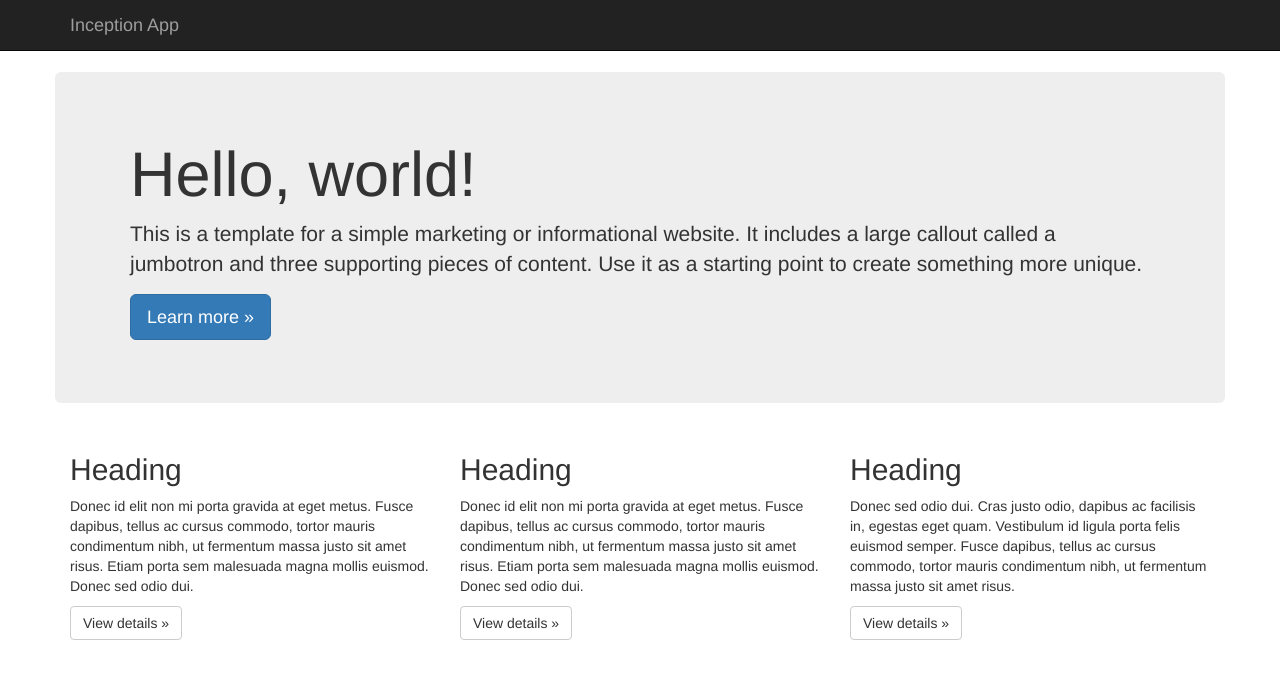
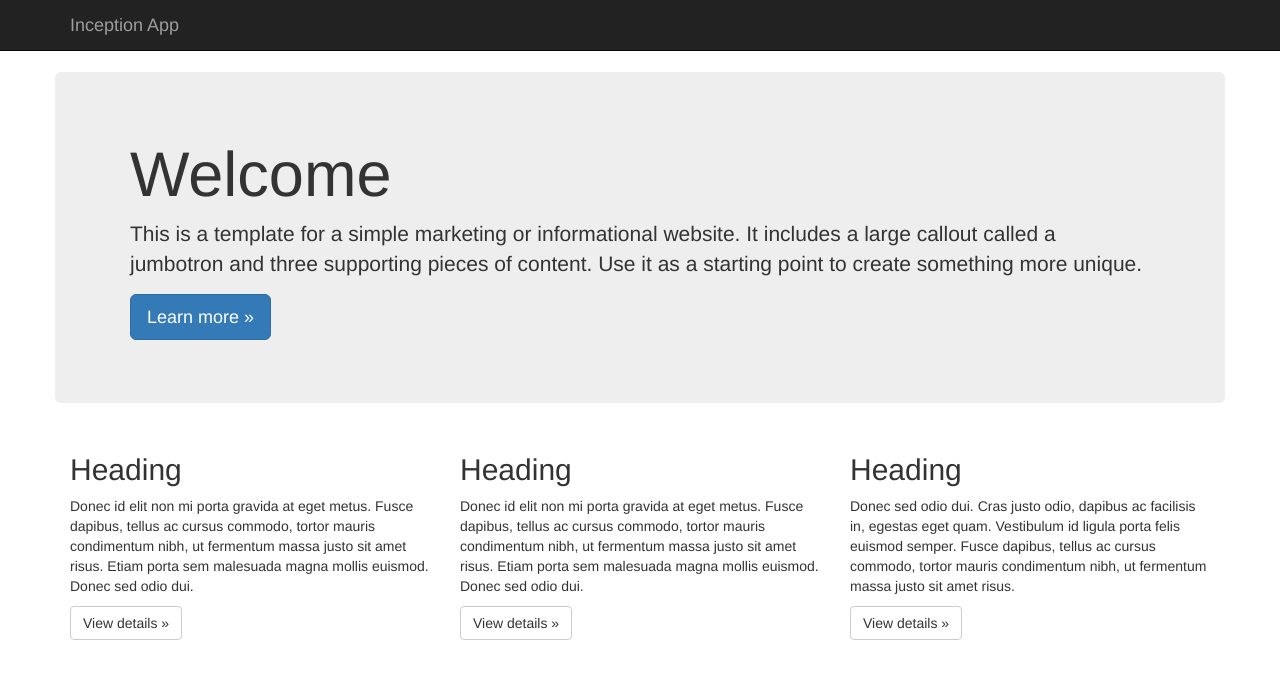
Before and after one commit to mauliksoni/Test, a website: page app/index.html at #!/app/home in a window 1280 px wide. Drawn offline with Linux system fonts and the light colour scheme; files whose address does not match are found by name.

Commit message:
updated message

```diff
--- a/app/views/home.html
+++ b/app/views/home.html
@@ -1,7 +1,7 @@
 <!-- Main jumbotron for a primary marketing message or call to action -->
     <div class="jumbotron">
       <div class="container">
-        <h1>Hello, world!</h1>
+        <h1>Welcome</h1>
         <p>This is a template for a simple marketing or informational website. It includes a large callout called a jumbotron and three supporting pieces of content. Use it as a starting point to create something more unique.</p>
         <p><a class="btn btn-primary btn-lg" href="#" role="button">Learn more &raquo;</a></p>
       </div>
--- a/server.js
+++ b/server.js
@@ -4,6 +4,8 @@ var express = require("express"),
 
 app.use(express.static(__dirname + '/app'));
 app.use(express.static(__dirname + '/bower_components'));
+
+//this is a comment
 
 
 app.get('/', function(req, res){
```
